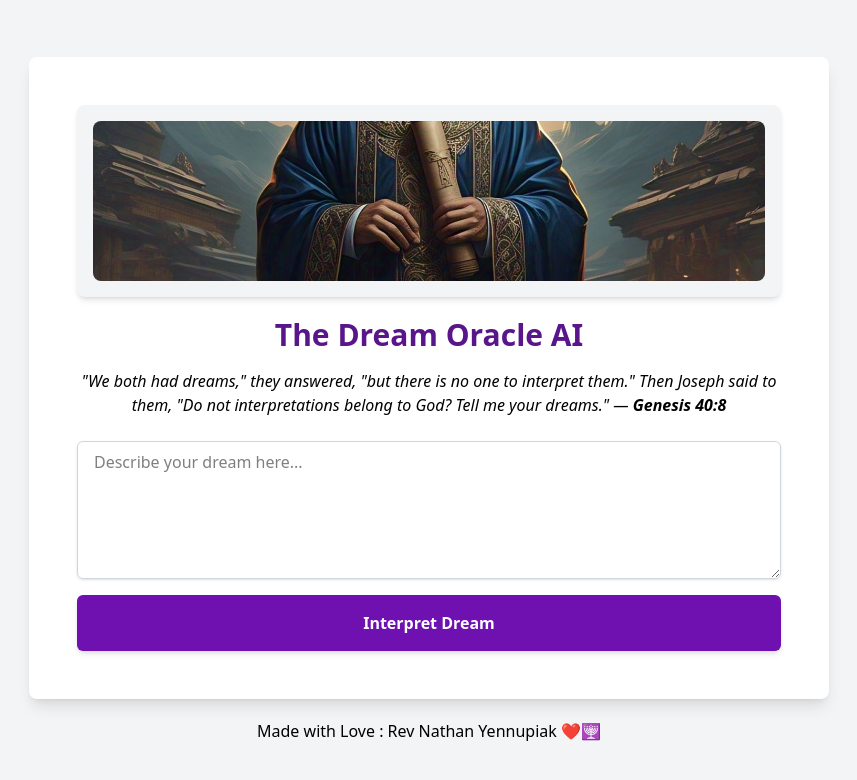
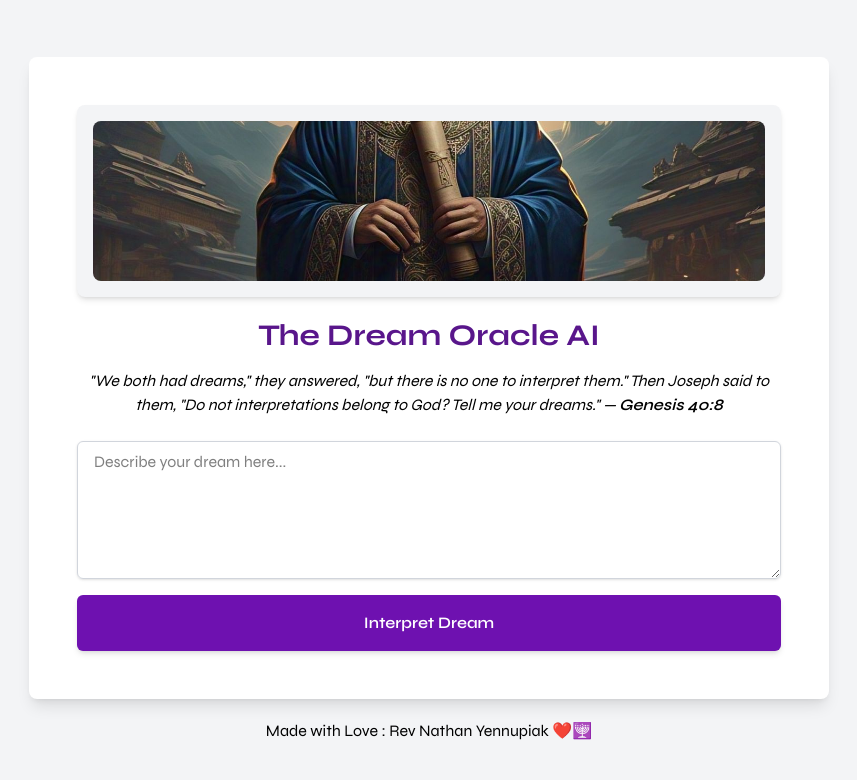
Before and after one commit to Nathan-Yennupiak/Dream-Oracle-AI, a React (Vite) app: page / in a window 1280 px wide. Shown: the top 780 px of the page, without its empty margins (211-1068 px from the left). Built offline with nearby package versions, Linux system fonts and the light colour scheme.

Commit message:
Add Syne Font

```diff
--- a/index.html
+++ b/index.html
@@ -1,7 +1,13 @@
-<!doctype html>
+<!DOCTYPE html>
 <html lang="en">
   <head>
     <meta charset="UTF-8" />
+    <link rel="preconnect" href="https://fonts.googleapis.com" />
+    <link rel="preconnect" href="https://fonts.gstatic.com" crossorigin />
+    <link
+      href="https://fonts.googleapis.com/css2?family=Syne:wght@400..800&display=swap"
+      rel="stylesheet"
+    />
     <link rel="icon" type="image/svg+xml" href="/logo1.png" />
     <meta name="viewport" content="width=device-width, initial-scale=1.0" />
     <title>Dream Oracle AI</title>
--- a/src/components/DreamInterpreter.jsx
+++ b/src/components/DreamInterpreter.jsx
@@ -7,7 +7,7 @@ const DreamInterpreter = () => {
   const [error, setError] = useState('');
   const [interpretation, setInterpretation] = useState('');
   const [reminder, setReminder] = useState('');
-  const [poweredBy, setPoweredBy] = useState('');
+//   const [poweredBy, setPoweredBy] = useState('');
 
   // Handle the dream input change
   const handleInputChange = (e) => {
@@ -27,7 +27,7 @@ const DreamInterpreter = () => {
     setError(''); // Clear any previous errors
     setInterpretation(''); // Clear previous interpretation
     setReminder(''); // Clear previous reminder
-    setPoweredBy(''); // Clear previous powered by
+    // setPoweredBy(''); // Clear previous powered by
 
     try {
       const response = await fetch('https://dream-interpreter-ai.onrender.com/api/interpret', {
@@ -50,7 +50,7 @@ const DreamInterpreter = () => {
       const data = await response.json();
       setInterpretation(data.interpretation);
       setReminder(data.reminder);
-      setPoweredBy(data.Powered_by);
+    //   setPoweredBy(data.Powered_by);
     } catch (error) {
       console.error('Error:', error);
       setError('Error: Failed to fetch interpretation.');
@@ -65,7 +65,7 @@ const DreamInterpreter = () => {
       <div className="w-[800px] max-w-full mx-auto bg-white p-4 md:p-12 rounded-lg shadow-lg  flex flex-col gap-5">
       <BibleVerse />
         <div className='flex flex-col  text-center'>
-        <h1 className="text-3xl font-bold text-center text-purple-900 mb-4">The Dream Oracle AI</h1>
+        <h1 className="text-3xl font-bold text-center text-purple-900 mb-4 font-syne">The Dream Oracle AI</h1>
         <p className='italic'>
         &quot;We both had dreams,&quot; they answered, &quot;but there is no one to interpret them.&quot;
       Then Joseph said to them, &quot;Do not interpretations belong to God? Tell me your dreams.&quot;
--- a/src/index.css
+++ b/src/index.css
@@ -1 +1,9 @@
-@import "tailwindcss";
+@import url('https://fonts.googleapis.com/css2?family=Syne:wght@400..800&display=swap');
+
+@tailwind base;
+@tailwind components;
+@tailwind utilities;
+
+body {
+  font-family: 'Syne', sans-serif;
+}
--- a/vite.config.js
+++ b/vite.config.js
@@ -5,5 +5,5 @@ import tailwindcss from '@tailwindcss/vite'
 
 // https://vite.dev/config/
 export default defineConfig({
-  plugins: [react(), tailwindcss()],
+  plugins: [react(), tailwindcss()]
 })
```
